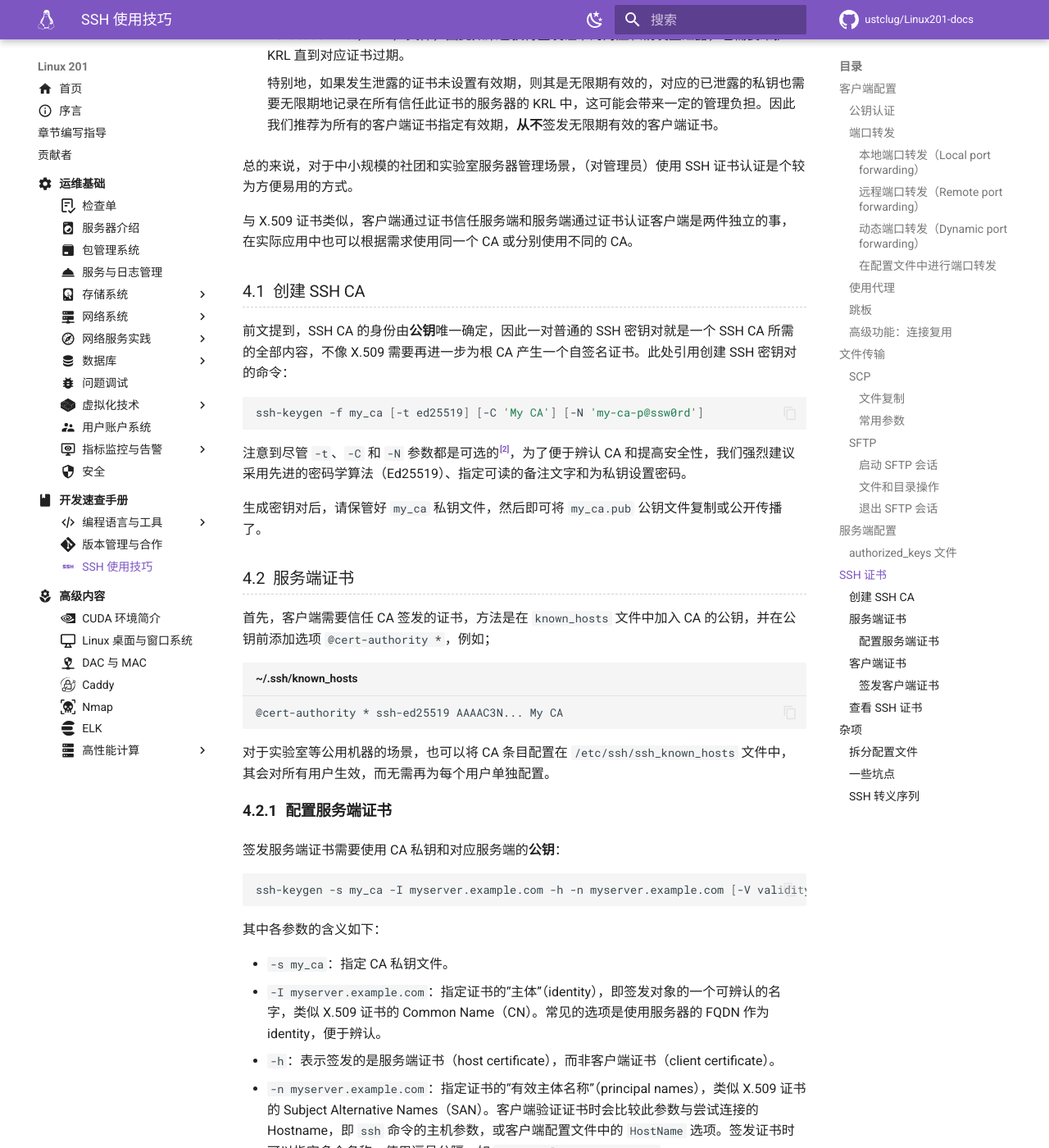
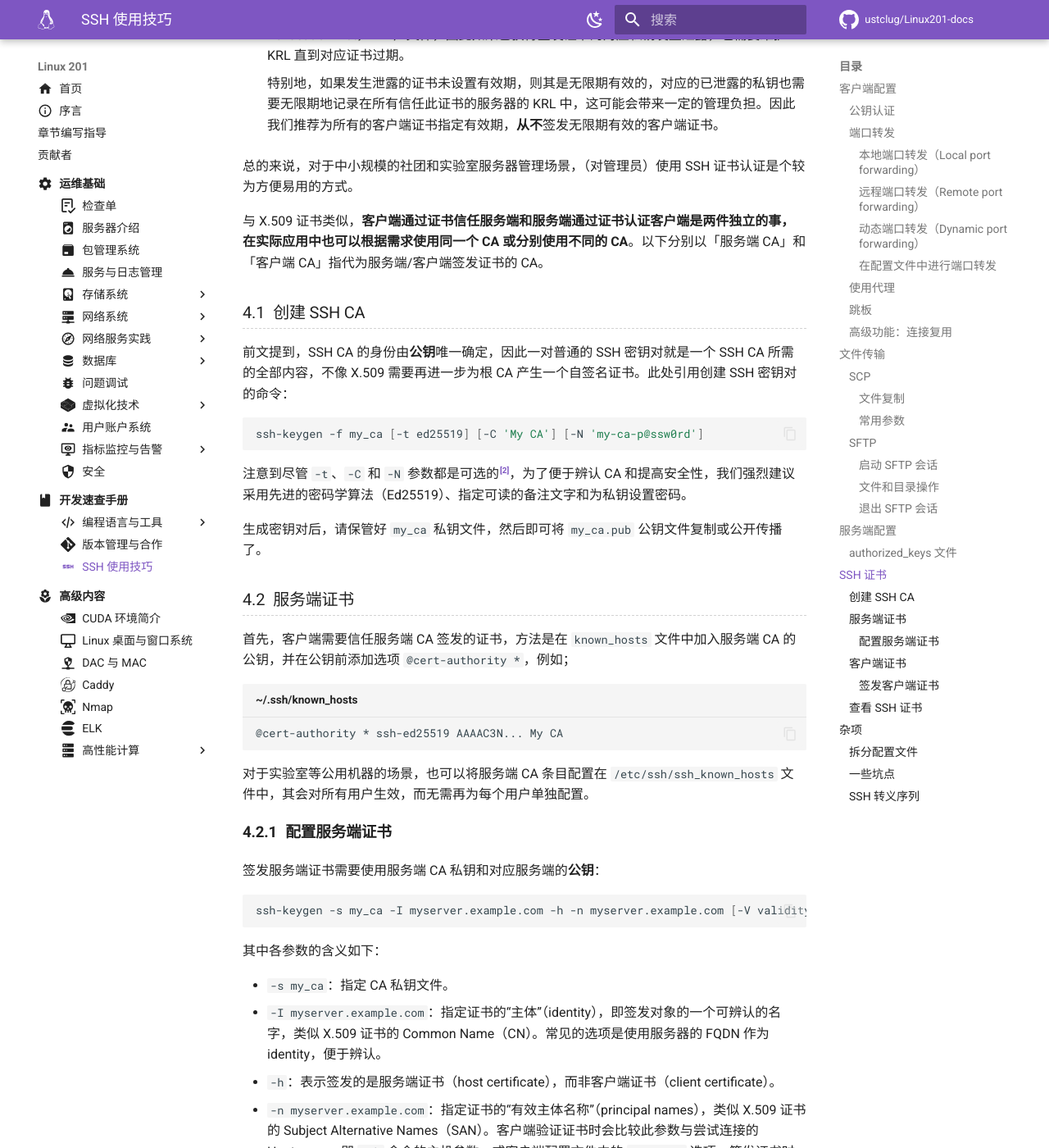
Before and after one commit to ustclug/Linux201-docs, an MkDocs documentation site: the page built from docs/dev/ssh.md, in a window 1280 px wide and 1400 px high, scrolled down 12907 px. Shown: the whole window at 82% size. Built offline with MkDocs 1.6.1 and Material for MkDocs 9.7.7, drawn with Linux system fonts in a browser that asks for light colours; comment, search, counter and statistics services are not loaded; some of the changed text lies outside the part shown.

````diff
--- a/docs/dev/ssh.md
+++ b/docs/dev/ssh.md
@@ -485,7 +485,7 @@ OpenSSH 支持使用证书作为客户端和服务端的身份验证方式，即
 
 总的来说，对于中小规模的社团和实验室服务器管理场景，（对管理员）使用 SSH 证书认证是个较为方便易用的方式。
 
-与 X.509 证书类似，客户端通过证书信任服务端和服务端通过证书认证客户端是两件独立的事，在实际应用中也可以根据需求使用同一个 CA 或分别使用不同的 CA。
+与 X.509 证书类似，**客户端通过证书信任服务端和服务端通过证书认证客户端是两件独立的事，在实际应用中也可以根据需求使用同一个 CA 或分别使用不同的 CA**。以下分别以「服务端 CA」和「客户端 CA」指代为服务端/客户端签发证书的 CA。
 
 ### 创建 SSH CA {#ssh-ca}
 
@@ -503,17 +503,17 @@ ssh-keygen -f my_ca [-t ed25519] [-C 'My CA'] [-N 'my-ca-p@ssw0rd']
 
 ### 服务端证书 {#server-certificates}
 
-首先，客户端需要信任 CA 签发的证书，方法是在 `known_hosts` 文件中加入 CA 的公钥，并在公钥前添加选项 `@cert-authority *`，例如；
+首先，客户端需要信任服务端 CA 签发的证书，方法是在 `known_hosts` 文件中加入服务端 CA 的公钥，并在公钥前添加选项 `@cert-authority *`，例如；
 
 ```text title="~/.ssh/known_hosts"
 @cert-authority * ssh-ed25519 AAAAC3N... My CA
 ```
 
-对于实验室等公用机器的场景，也可以将 CA 条目配置在 `/etc/ssh/ssh_known_hosts` 文件中，其会对所有用户生效，而无需再为每个用户单独配置。
+对于实验室等公用机器的场景，也可以将服务端 CA 条目配置在 `/etc/ssh/ssh_known_hosts` 文件中，其会对所有用户生效，而无需再为每个用户单独配置。
 
 #### 配置服务端证书 {#create-server-certificates}
 
-签发服务端证书需要使用 CA 私钥和对应服务端的**公钥**：
+签发服务端证书需要使用服务端 CA 私钥和对应服务端的**公钥**：
 
 ```shell
 ssh-keygen -s my_ca -I myserver.example.com -h -n myserver.example.com [-V validity] [-z serial] ssh_host_ed25519_key.pub
@@ -538,11 +538,11 @@ HostKey /etc/ssh/ssh_host_ed25519_key
 HostCertificate /etc/ssh/ssh_host_ed25519_key-cert.pub
 ```
 
-在 reload 或重启 sshd 服务后，服务端就会在握手时发送证书给客户端。若客户端也正确配置了 CA 信任，则无需将服务端的公钥预先加入 `known_hosts` 文件即可完成验证。
+在 reload 或重启 sshd 服务后，服务端就会在握手时发送证书给客户端。若客户端也正确配置了服务端 CA 信任，则无需将服务端的公钥预先加入 `known_hosts` 文件即可完成验证。
 
 ### 客户端证书 {#client-certificates}
 
-首先为服务端配置 CA 信任，需要在服务端建立一个“信任 CA 列表”文件。其采用通常的 `authorized_keys` 格式，即每行一个公钥。我们建议使用一个约定俗成、易于辨认的路径 `/etc/ssh/ssh_user_ca`：
+首先为服务端配置客户端 CA 信任，需要在服务端建立一个“信任 CA 列表”文件。其采用通常的 `authorized_keys` 格式，即每行一个公钥。我们建议使用一个约定俗成、易于辨认的路径 `/etc/ssh/ssh_user_ca`：
 
 ```text title="/etc/ssh/ssh_user_ca"
 ssh-ed25519 AAAAC3N... My org CA
@@ -556,7 +556,7 @@ TrustedUserCAKeys /etc/ssh/ssh_user_ca
 
 #### 签发客户端证书 {#sign-client-certificates}
 
-与服务端证书类似，签发客户端证书需要使用 CA 私钥和对应客户端的**公钥**：
+与服务端证书类似，签发客户端证书需要使用客户端 CA 私钥和对应客户端的**公钥**：
 
 ```shell
 ssh-keygen -s my_ca -I 'User 1' -n user1 [-V validity] [-z serial] [-O options] ~/.ssh/id_ed25519.pub
````
